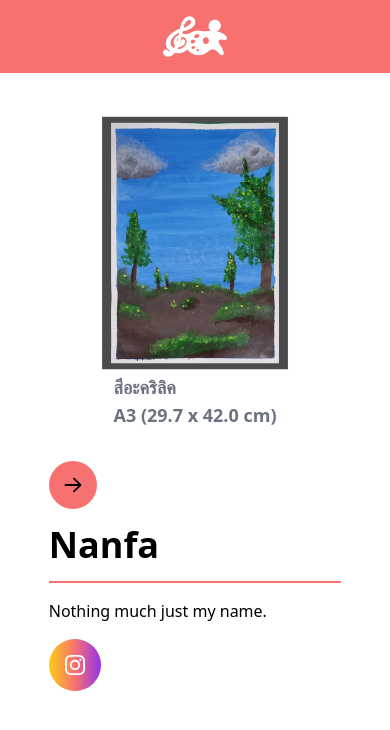
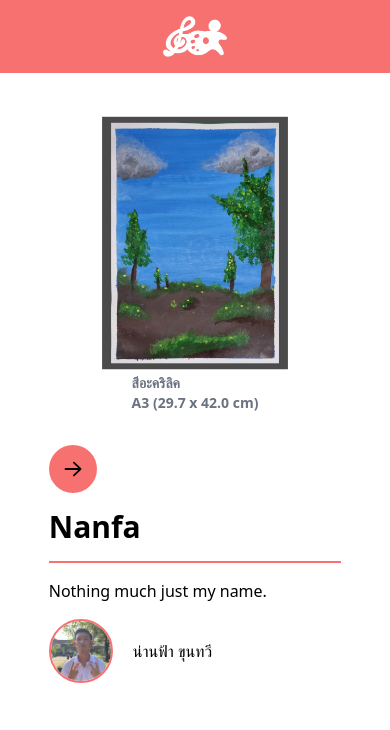
Before and after one commit to OrneryCash/pcshspl-st-art, a SvelteKit app: page /art/1/1 in a window 390 px wide. Shown: the top 730 px of the page. Built offline with nearby package versions, Linux system fonts and the light colour scheme.

Commit message:
Be more responsive and fix for student that does not have Instagram

```diff
--- a/src/routes/art/[room]/[number]/+page.svelte
+++ b/src/routes/art/[room]/[number]/+page.svelte
@@ -32,7 +32,7 @@
 	>
 		<div class="flex flex-col items-center w-2/3 md:w-1/3">
 			<img class="aspect-square w-full" src={`/art/room${room}/number${number}.webp`} alt={data.ar.title} />
-			<div class="text-gray-500 flex flex-col font-bold text-lg">
+			<div class="text-gray-500 flex flex-col font-bold text-sm sm:text-lg">
 				<span>{data.ar.technique}</span>
 				<span>{data.ar.size}</span>
 			</div>
@@ -55,18 +55,18 @@
 					</a>
 				{/if}
 			</div>
-			<h1 class="font-bold text-4xl pb-4 border-red-400 border-b-2">{data.ar.title}</h1>
-			<h3 class="py-4">{data.ar.description}</h3>
-			{#if data.ar.instagram !== ""}
-				<a
-					class="flex items-center gap-2 bg-gradient-to-r from-yellow-400 via-red-400 to-purple-600 p-4 w-max rounded-full"
-					href={`https://instagram.com/${data.ar.instagram}`}
-					target="_blank"
-					rel="noreferrer"
-				>
-					<img class="w-5" src="/ig_logo_white.svg" alt="IG Logo" />
-				</a>
-			{/if}
+			<h1 class="font-bold text-3xl sm:text-4xl pb-4 border-red-400 border-b-2">{data.ar.title}</h1>
+			<h3 class="py-4 text-base sm:text-lg">{data.ar.description}</h3>
+			<div class="flex items-center gap-5 mb-4">
+				{#if data.ar.instagram !== ""}
+					<a href={`https://instagram.com/${data.ar.instagram}`} target="_blank" rel="noreferrer">
+						<img class="rounded-full w-16 sm:w-20 border-red-400 border-2" src={`/artists/room${room}/number${number}.webp`} alt={`${data.ar.firstName} ${data.ar.lastName}`}/>
+					</a>
+				{:else}
+					<img class="rounded-full w-16 sm:w-20 border-red-400 border-2" src={`/artists/room${room}/number${number}.webp`} alt={`${data.ar.firstName} ${data.ar.lastName}`}/>
+				{/if}
+				<p class="text-base sm:text-lg">{data.ar.firstName} {data.ar.lastName}</p>
+			</div>
 		</div>
 	</div>
 </div>
```
